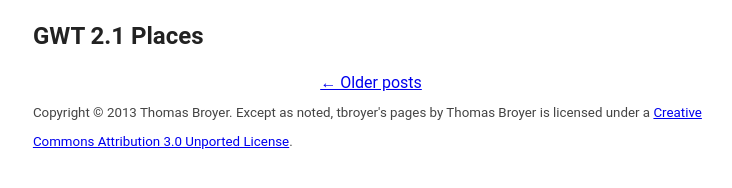
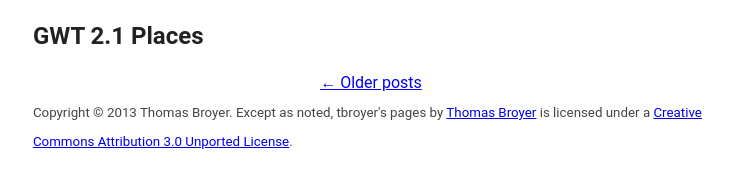
Before and after one commit to tbroyer/blog.ltgt.net, a Jekyll site: the page built from index.html, in a window 1280 px wide. Shown: the part 537-725 px from the top of the page, without its empty margins (269-1001 px from the left). Built offline with Jekyll 4.4.1, drawn with Linux system fonts in a browser that asks for light colours; the list of posts is cut into pages by our own code; part of the change alters nothing that is shown.

```diff
--- a/_layouts/default.html
+++ b/_layouts/default.html
@@ -13,7 +13,7 @@
 {{ content }}
 
 <footer><small>
-Copyright © {{ site.time | date: "%Y" }} Thomas Broyer. Except as noted, {{ page.title }} by Thomas Broyer is licensed under a <a rel="license" href="http://creativecommons.org/licenses/by/3.0/">Creative Commons Attribution 3.0 Unported License</a>.
+Copyright © {{ site.time | date: "%Y" }} Thomas Broyer. Except as noted, {{ page.title }} by <a href="https://plus.google.com/113945685385052458154?rel=author">Thomas Broyer</a> is licensed under a <a rel="license" href="http://creativecommons.org/licenses/by/3.0/">Creative Commons Attribution 3.0 Unported License</a>.
 </small></footer>
 </body>
 </html>
```
